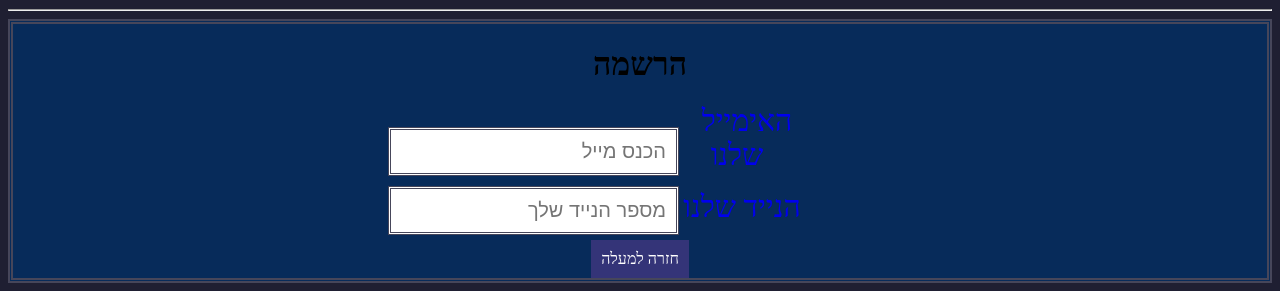
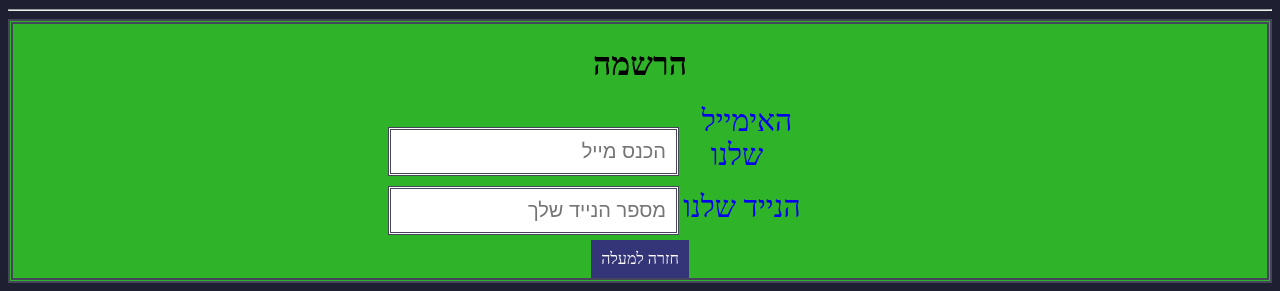
Before and after one commit to Eliav-collab/hispen-site.com, a plain HTML site: page index.html in a window 1280 px wide. Shown: the part 1733-2024 px from the top of the page. Drawn offline with Linux system fonts and the light colour scheme.

Commit message:
Add files via upload

```diff
--- a/style.css
+++ b/style.css
@@ -156,7 +156,7 @@ p {
 }
 
 footer {
-    background-color: rgb(7, 43, 90);
+    background-color: rgb(47, 179, 40);
     color: black;
     border: 5px;
     border-color: rgb(70, 70, 90);
```
